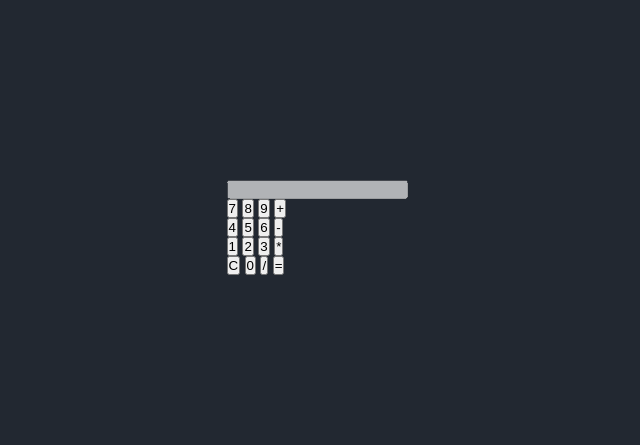
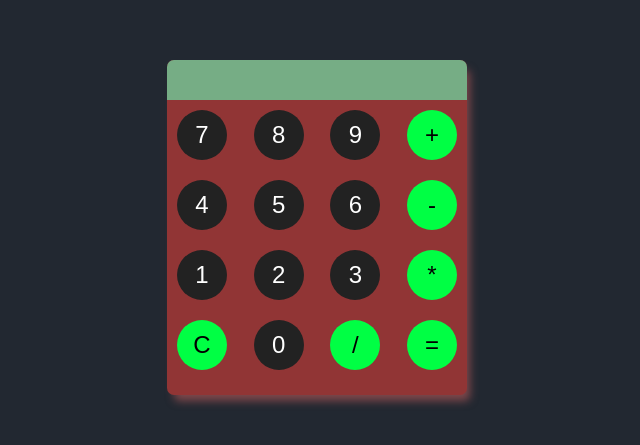
Before and after one commit to keeper-tech-Malo/js_dom_calculatrice, a website: page index.html in a window 1280 px wide. Shown: the part 173-618 px from the top of the page, without its empty margins (323-963 px from the left). Drawn offline with nearby package versions, Linux system fonts and the light colour scheme.

Commit message:
correction des dossier arborescence

```diff
--- a/public/css/style.css
+++ b/public/css/style.css
@@ -1,4 +1,4 @@
-    /* common styles */
+    /* styles commun */
     * {
         padding: 0;
         margin: 0;
@@ -15,4 +15,65 @@
         font-family: sans-serif;
     }
 
-    /* common styles end */
+    /* fin style commun */
+
+    /* calculatrice */
+    .calculator {
+        width: 300px;
+        padding-bottom: 15px;
+        border-radius: 7px;
+        background-color: rgb(145, 53, 53);
+        box-shadow: 5px 8px 8px -2px rgba(187, 91, 91, 0.61);
+    }
+    /* calculatrice style fin */
+
+    /* ecran */
+    .ecran {
+        width: 100%;
+        height: 40px;
+        border: none;
+        box-sizing: border-box;
+        padding: 10px;
+        font-size: 2rem;
+        background-color: #76ad85;
+        color: #000;
+        text-align: right;
+        border-top-left-radius: 7px;
+        border-top-right-radius: 7px;
+    }
+
+    /* ecran style fin */
+
+    /* row */
+    .row {
+        display: flex;
+        justify-content: space-between;
+    }
+    /* row style fin */
+
+    /* boutton */
+    button {
+        width: 50px;
+        height: 50px;
+        border-radius: 50%;
+        border: none;
+        outline: none;
+        font-size: 1.5rem;
+        background-color: #222;
+        color: #fff;
+        margin: 10px;
+    }
+
+    button:hover {
+        cursor: pointer;
+    }
+
+    /* boutton style fin */
+
+    /* operator */
+    .operator {
+        background-color: #00ff44;
+        color: #000;
+    }
+
+    /* operator style fin */
```
Also changed, not shown: public/js/class/class.js (added), public/js/function/fonction.js (added).
